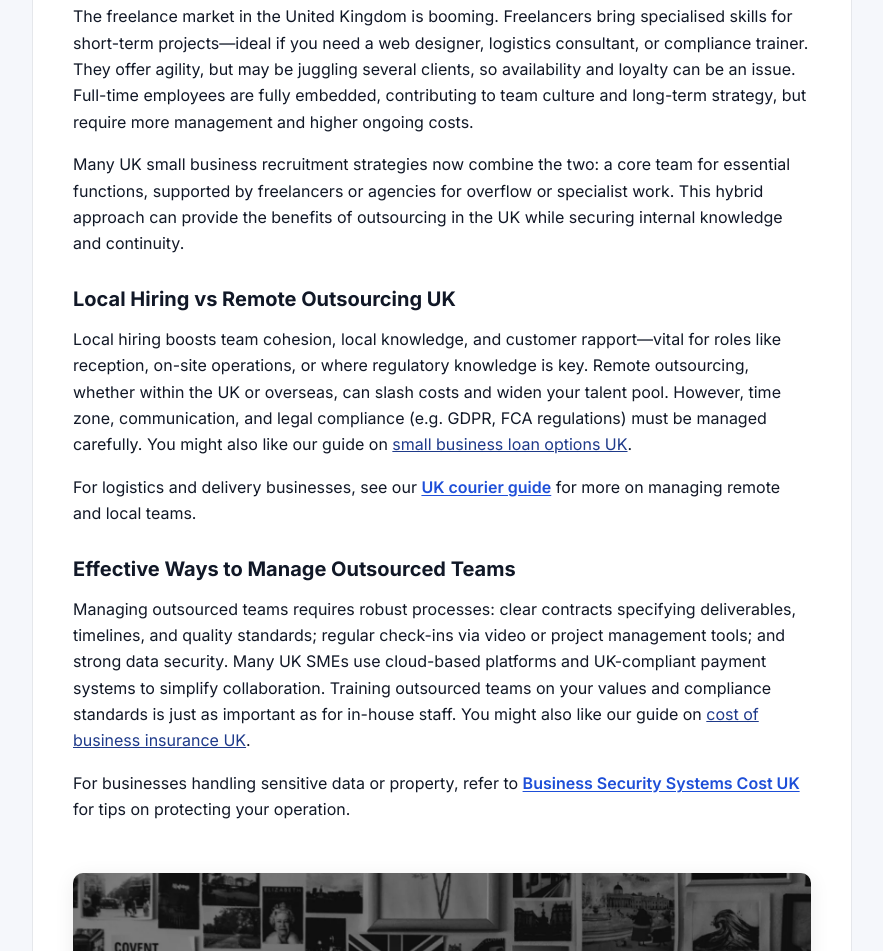
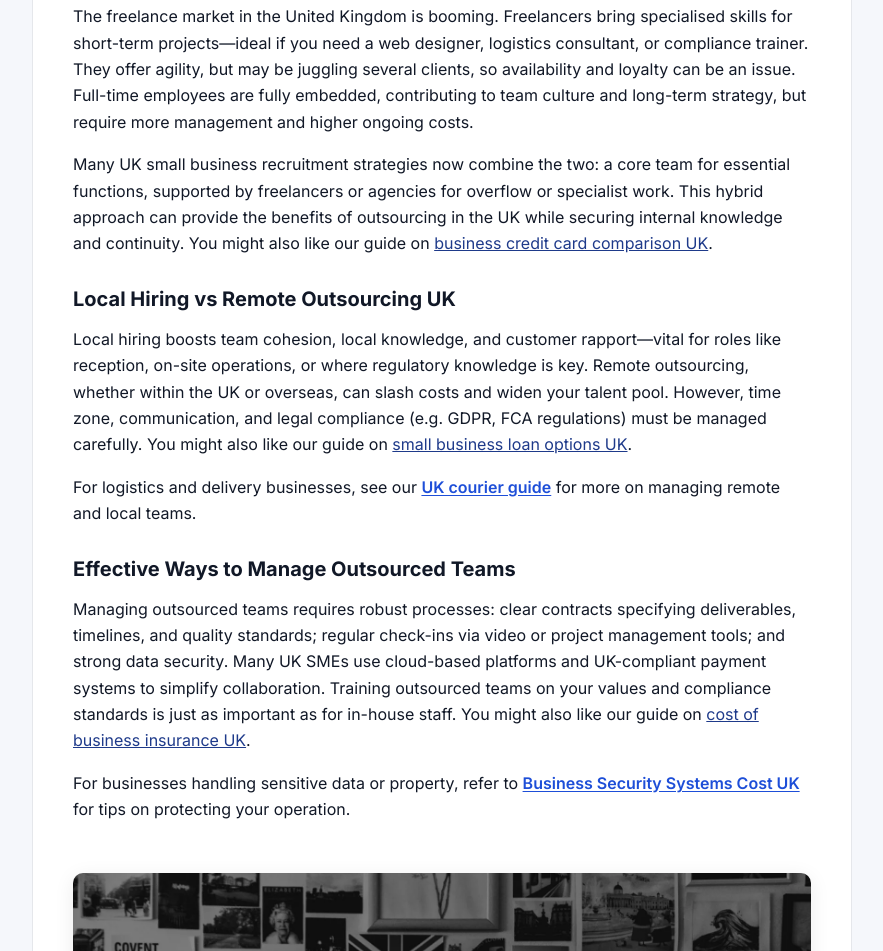
Before and after one commit to aiautomationuk/net-fin-tech, a plain HTML site: page blog/outsourcing-vs-hiring-uk-small-business.html in a window 1280 px wide. Shown: the part 4746-5697 px from the top of the page, without its empty margins (198-1081 px from the left). Drawn offline with Linux system fonts and the light colour scheme.

Commit message:
Link to a new related post: Business Credit Card Comparison UK

```diff
--- a/blog/outsourcing-vs-hiring-uk-small-business.html
+++ b/blog/outsourcing-vs-hiring-uk-small-business.html
@@ -81,7 +81,7 @@ article.post blockquote{border-left:4px solid var(--p);margin:16px 0;padding:6px
 <h2 style="margin:1.6em 0 0.5em!important">Workforce Management in 2026: UK Small Business Options</h2>
 <h3 style="margin:1.3em 0 0.5em!important">Freelance vs Full-Time UK Employees</h3>
 <p style="margin:0 0 1em!important">The freelance market in the United Kingdom is booming. Freelancers bring specialised skills for short-term projects—ideal if you need a web designer, logistics consultant, or compliance trainer. They offer agility, but may be juggling several clients, so availability and loyalty can be an issue. Full-time employees are fully embedded, contributing to team culture and long-term strategy, but require more management and higher ongoing costs.</p>
-<p style="margin:0 0 1em!important">Many UK small business recruitment strategies now combine the two: a core team for essential functions, supported by freelancers or agencies for overflow or specialist work. This hybrid approach can provide the benefits of outsourcing in the UK while securing internal knowledge and continuity.</p>
+<p style="margin:0 0 1em!important">Many UK small business recruitment strategies now combine the two: a core team for essential functions, supported by freelancers or agencies for overflow or specialist work. This hybrid approach can provide the benefits of outsourcing in the UK while securing internal knowledge and continuity. You might also like our guide on <a href="https://fin-tech.co.uk/blog/business-credit-card-comparison-uk.html">business credit card comparison UK</a>.</p>
 <h3 style="margin:1.3em 0 0.5em!important">Local Hiring vs Remote Outsourcing UK</h3>
 <p style="margin:0 0 1em!important">Local hiring boosts team cohesion, local knowledge, and customer rapport—vital for roles like reception, on-site operations, or where regulatory knowledge is key. Remote outsourcing, whether within the UK or overseas, can slash costs and widen your talent pool. However, time zone, communication, and legal compliance (e.g. GDPR, FCA regulations) must be managed carefully. You might also like our guide on <a href="https://fin-tech.co.uk/blog/small-business-loan-options-uk.html">small business loan options UK</a>.</p>
 <p style="margin:0 0 1em!important">For logistics and delivery businesses, see our <a style="color:#1d4ed8;text-decoration:underline;text-underline-offset:2px;font-weight:600" href="https://fin-tech.co.uk/blog/how-to-choose-a-courier-for-business-deliveries-uk-2026-guide.html">UK courier guide</a> for more on managing remote and local teams.</p>
```
